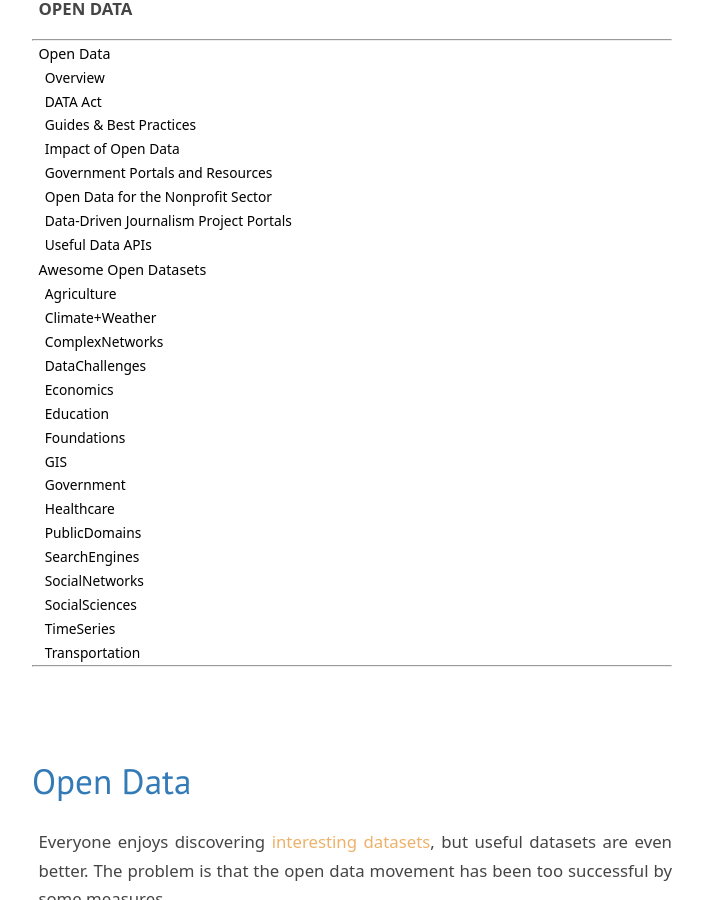
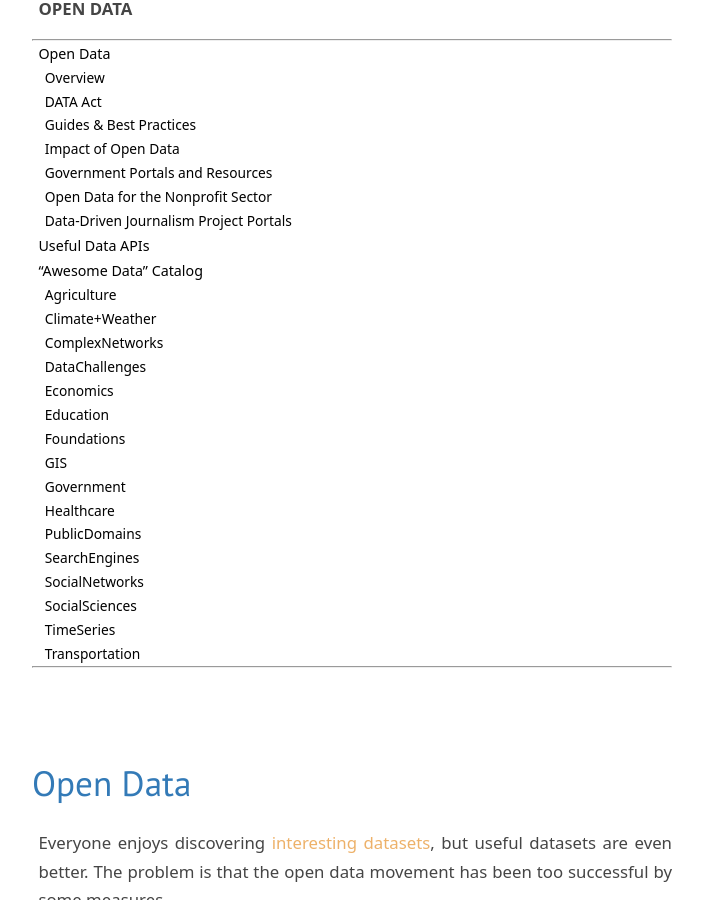
Before and after one commit to DS4PS/ds4ps.github.io, a Jekyll site: the page built from data.md, in a window 1280 px wide and 900 px high, scrolled down 589 px. Shown: the whole window, without its empty margins (288-991 px from the left). Built offline with Jekyll 4.4.1, drawn with Linux system fonts in a browser that asks for light colours; nearby versions of some CDN libraries; library files that are not in the unit come from our copies; some of the changed text lies outside the part shown.

Commit message:
Update data.md

```diff
--- a/data.md
+++ b/data.md
@@ -93,7 +93,7 @@ Data journalists are making their stories transparent by posting the data and co
 
 
 
-### Useful Data APIs
+# Useful Data APIs
 
 * Awesome Public Datasets Page [ [GitHub](https://github.com/awesomedata/awesome-public-datasets) ]
 * Quandl API (many data sources) [ [link](https://www.quandl.com/) ] [ [r package](https://www.quandl.com/help/r) ]
@@ -122,7 +122,7 @@ Data journalists are making their stories transparent by posting the data and co
 <br>
 
 
-# Awesome Open Datasets
+# "Awesome Data" Catalog
 
 This is just a sample of some datasets that would be relevant to the public and nonprofit sectors from the larger catalog of open public sources curated and managed by [AwesomeData](https://github.com/awesomedata/awesome-public-datasets).
 
```
